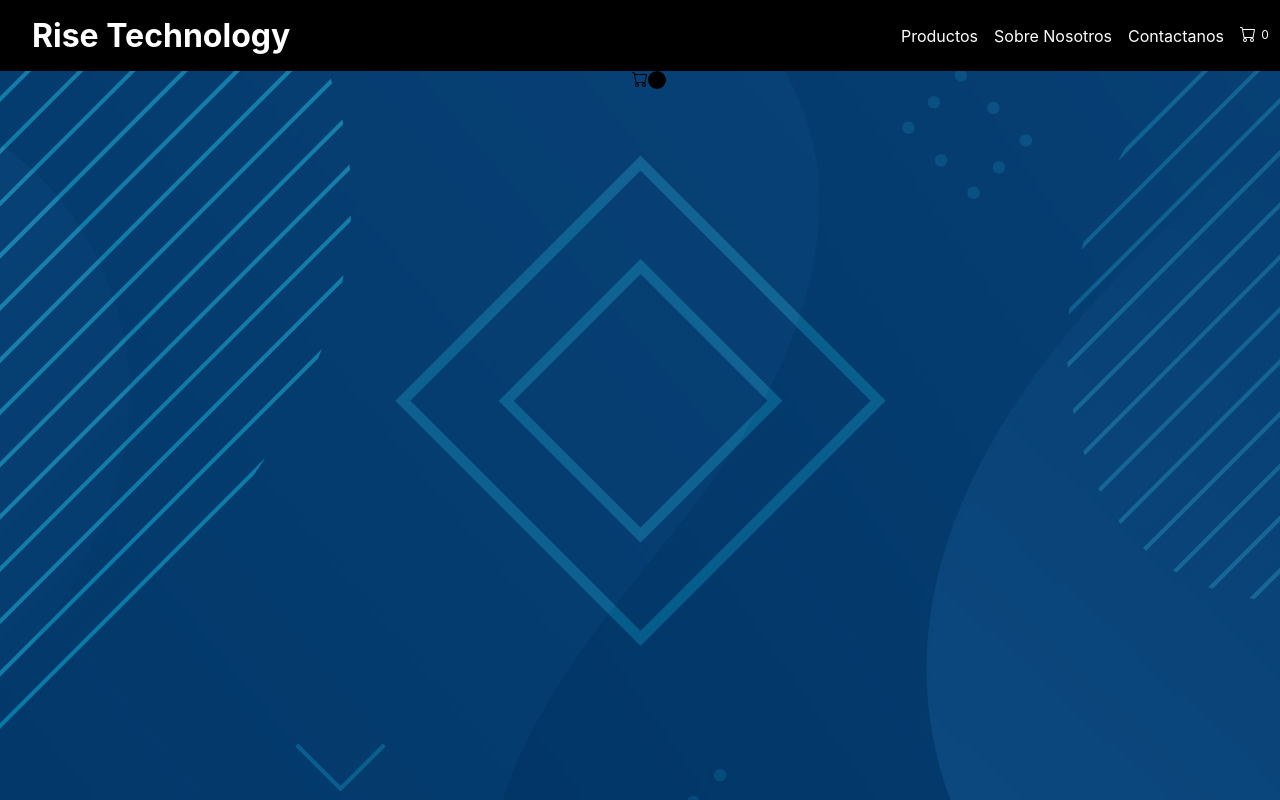
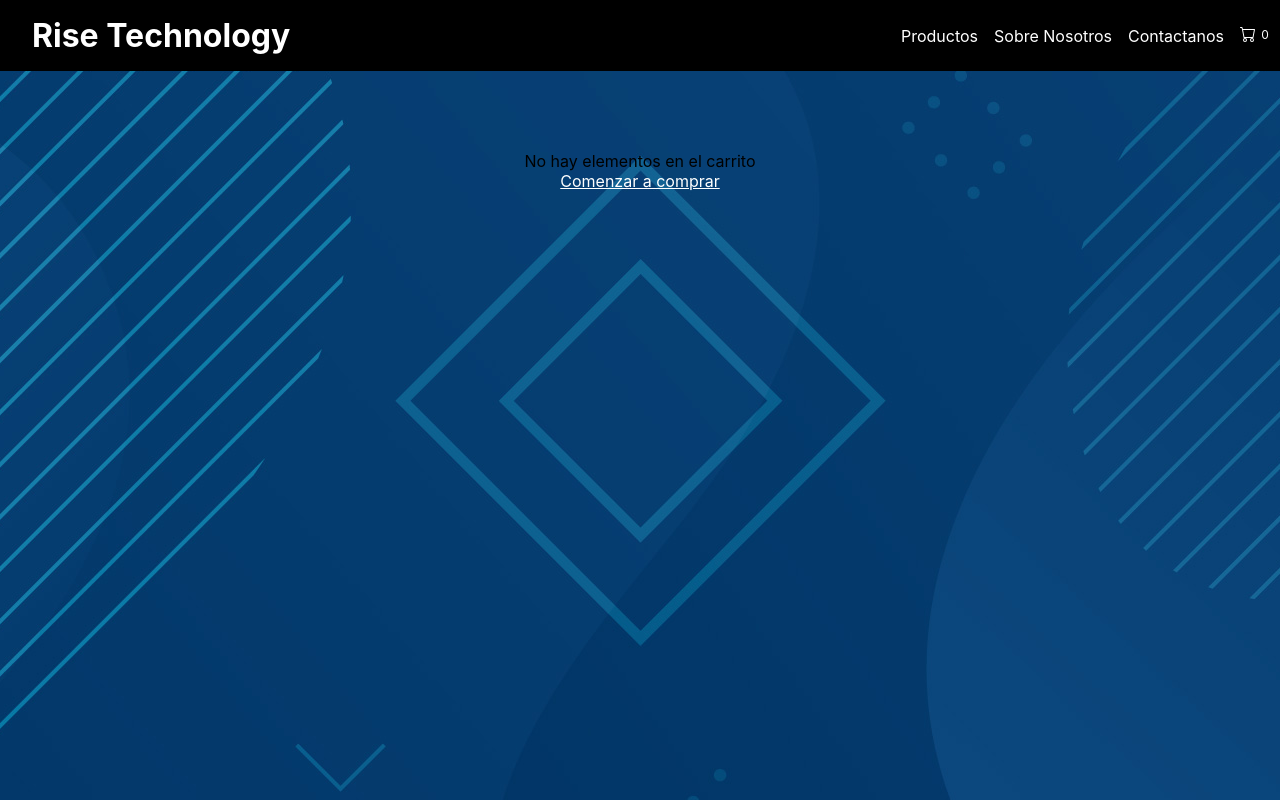
Before and after one commit to lucasllamanzarez/e-commerce-pf, a React (Create React App) app: page /cart in a window 1280 px wide. Built offline with nearby package versions, Linux system fonts and the light colour scheme.

Commit message:
Desafio CartView

```diff
--- a/package.json
+++ b/package.json
@@ -14,6 +14,7 @@
     "react-dom": "^18.2.0",
     "react-router-dom": "^6.3.0",
     "react-scripts": "5.0.1",
+    "sweetalert2": "^11.4.33",
     "web-vitals": "^2.1.4"
   },
   "scripts": {
--- a/src/App.js
+++ b/src/App.js
@@ -9,7 +9,7 @@ import Home from './Views/Home/Home';
 import About from './Views/About/About';
 import Contact from './Views/Contact/Contact';
 import ItemDetail from './Views/ItemDetail/ItemDetail';
-import CartWidget from './components/Cartwidget/Cartwidget';
+import Cart from './components/Cartwidget/Cart';
 //CONTEXT
 import CartProvider from './components/Cartwidget/Cartcontext';
 
@@ -24,7 +24,7 @@ const App = () => {
                     <Route path='/about' element={<About />}/>
                     <Route path='/contact' element={<Contact />}/>
                     <Route path='/detail/:id' element={<ItemDetail />}/>
-                    <Route path='/cart' element={<CartWidget />}/>
+                    <Route path='/cart' element={<Cart />}/>
               </Routes>
           </CartProvider>
           </div>
--- a/src/components/Card/Item2.js
+++ b/src/components/Card/Item2.js
@@ -3,6 +3,7 @@ import Itemcount from '../Items/Itemcount';
 import { useCartContext } from '../Cartwidget/Cartcontext';
 import React, {useState} from 'react';
 import { Link } from 'react-router-dom';
+import Swal from 'sweetalert2';
 
 
 const Item2 = ({data}) => {
@@ -12,7 +13,9 @@ const Item2 = ({data}) => {
 
     //Funciona onAdd que permite agregar la cantidad de elementos deseados
       const onAdd = (quantity) => {
-        alert(`Agregaste ${quantity} unidades al carrito`);
+        Swal.fire( 'Producto Agregado',
+                    `Agregaste ${quantity} uni. al carrito`,
+                    'info');
             setGoToCart(true);
               addItem(data, quantity);
 
--- /dev/null
+++ b/src/components/Cartwidget/Cart.css
@@ -0,0 +1,9 @@
+.li {
+    list-style: none;
+    margin: 0 .5em;
+    color: white;
+}
+
+.container {
+    padding:5em;
+}
--- /dev/null
+++ b/src/components/Cartwidget/Cart.js
@@ -0,0 +1,39 @@
+import React from 'react';
+import { Link } from 'react-router-dom';
+import { useCartContext } from './Cartcontext';
+import ItemCart from './ItemCart';
+import './Cart.css';
+import {Button,Typography} from '@mui/material';
+
+const Cart = () => {
+    const {cart, totalPrice} = useCartContext ();
+
+    if (cart.length === 0){
+        return(
+            <div className='container'>
+                <p>No hay elementos en el carrito</p>
+                <Link to='/' className='li'>Comenzar a comprar</Link>
+            </div>
+        );
+    }
+    return (
+		<div>
+			{
+			 cart.map((product) => {
+				return (
+					<div key={product.id}>
+						<ItemCart data={product} />
+					</div>
+				);
+			})}
+        <p color="white">
+            Total:  {totalPrice()}
+        </p>
+        <Button size="small" color="primary" >
+            Finalizar Compra
+            </Button>
+		</div>
+	);
+};
+
+export default Cart
--- a/src/components/Cartwidget/Cartcontext.js
+++ b/src/components/Cartwidget/Cartcontext.js
@@ -25,16 +25,24 @@ const CartProvider = ({ children }) => {
                         }
                         setCart(newCart)
                     }
+console.log('Carrito: ', cart);
 
-
-console.log('Carrito: ', cart);
+    //Funcion Total Items
+        const totalItems = () => cart.reduce((acumI, itemActual) => acumI + itemActual.quantity, 0);
+        //Funcion Precio Total
+            const totalPrice = () => {
+                return cart.reduce((acumP, act) => acumP + act.quantity * act.price, 0);
+            }
 
     return (
             <CartContext.Provider value={{
                 clearCart,
                 inCart,
                 remItem,
-                addItem
+                addItem,
+                totalItems,
+                totalPrice,
+                cart
             }}>
                 {children}
             </CartContext.Provider>
--- a/src/components/Cartwidget/Cartwidget.js
+++ b/src/components/Cartwidget/Cartwidget.js
@@ -1,15 +1,18 @@
 import React from 'react';
+import { useCartContext } from './Cartcontext';
 
 const CartWidget = () => {
-  //ACA VA EL CODIGO
+    const {totalItems} = useCartContext();
+
   return (
     <div className="cart-widget">
       <svg xmlns="http://www.w3.org/2000/svg" width="16" height="16" fill="currentColor" class="bi bi-cart" viewBox="0 0 16 16">
   <path d="M0 1.5A.5.5 0 0 1 .5 1H2a.5.5 0 0 1 .485.379L2.89 3H14.5a.5.5 0 0 1 .491.592l-1.5 8A.5.5 0 0 1 13 12H4a.5.5 0 0 1-.491-.408L2.01 3.607 1.61 2H.5a.5.5 0 0 1-.5-.5zM3.102 4l1.313 7h8.17l1.313-7H3.102zM5 12a2 2 0 1 0 0 4 2 2 0 0 0 0-4zm7 0a2 2 0 1 0 0 4 2 2 0 0 0 0-4zm-7 1a1 1 0 1 1 0 2 1 1 0 0 1 0-2zm7 0a1 1 0 1 1 0 2 1 1 0 0 1 0-2z"/>
 </svg>
-      <div className="qty-display">0</div>
+      <div className="qty-display">{totalItems() || 0}</div>
     </div>
   );
 };
 
+
 export default CartWidget;
--- /dev/null
+++ b/src/components/Cartwidget/ItemCart.js
@@ -0,0 +1,28 @@
+import React from 'react'
+import '../Cartwidget/itemCart.css';
+import { useCartContext } from './Cartcontext';
+import {Button,Typography} from '@mui/material';
+
+const ItemCart = (data) => {
+    //Traigo el useCartContext para el boton eliminar
+        const { remItem } = useCartContext();
+
+  return (
+    <div className='Cart'>
+        <img src={data.data.image}></img>
+            <div>
+            <Typography variant="body2" color="white" textAlign='left'>
+                    <p>Producto: {data.data.title}</p>
+                    <p>Cantidad: {data.data.quantity}</p>
+                    <p>Precio Unitario: {data.data.price}</p>
+                    <p>Subtotal: $ {data.data.quantity * data.data.price}</p>
+                </Typography>
+            <Button size="small" color="primary" onClick={() => remItem(data.data.id)}>
+            Eliminar
+            </Button>
+        </div>
+    </div>
+  )
+}
+
+export default ItemCart
--- /dev/null
+++ b/src/components/Cartwidget/itemCart.css
@@ -0,0 +1,11 @@
+.Cart {
+    display: flex;
+    border-bottom: 1px solid grey;
+    max-width: 500px;
+    margin: 1rem auto;
+}
+
+.Cart img {
+    width: 100px;
+    margin-right: 1rem;
+}
--- a/src/components/NavBar/Navbar.js
+++ b/src/components/NavBar/Navbar.js
@@ -1,7 +1,7 @@
 import {useState} from 'react'
 import './Navbar.css';
-import Cartwidget from '../Cartwidget/Cartwidget';
 import { Link } from 'react-router-dom';
+import CartWidget from '../Cartwidget/Cartwidget';
 
 const NavBar = () => {
     //Genero estado del menu
@@ -28,7 +28,7 @@ const NavBar = () => {
                         <Link to ='/' className="barraNav-li">Productos</Link>
                         <Link to ='/About' className="barraNav-li">Sobre Nosotros</Link>
                         <Link to ='/Contact' className="barraNav-li">Contactanos</Link>
-                        <Link to = '/cart' className="barraNav-li"><Cartwidget /></Link>
+                        <Link to = '/Cart' className="barraNav-li"><CartWidget /></Link>
 
                     </ul>
                 </nav>
```
Also changed, not shown: 1 other file (tests, documents, lock files or other folders).
